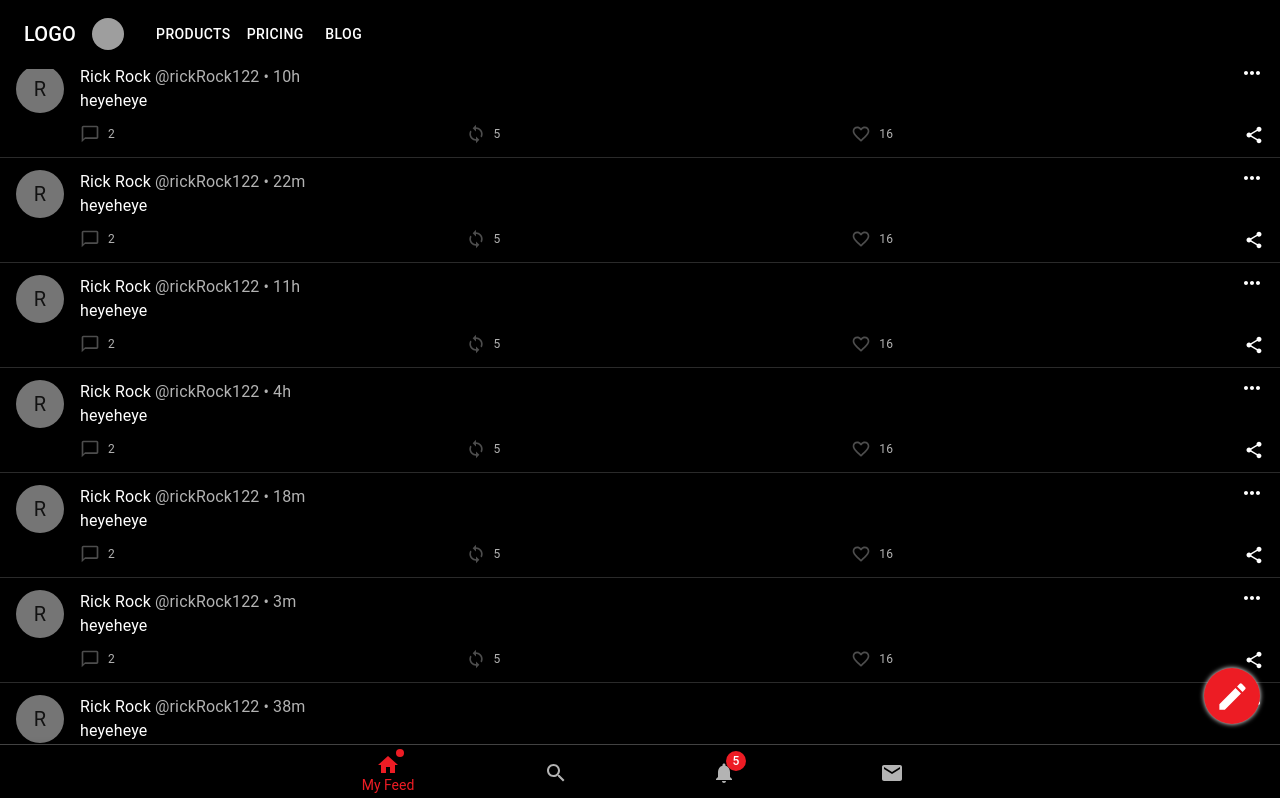
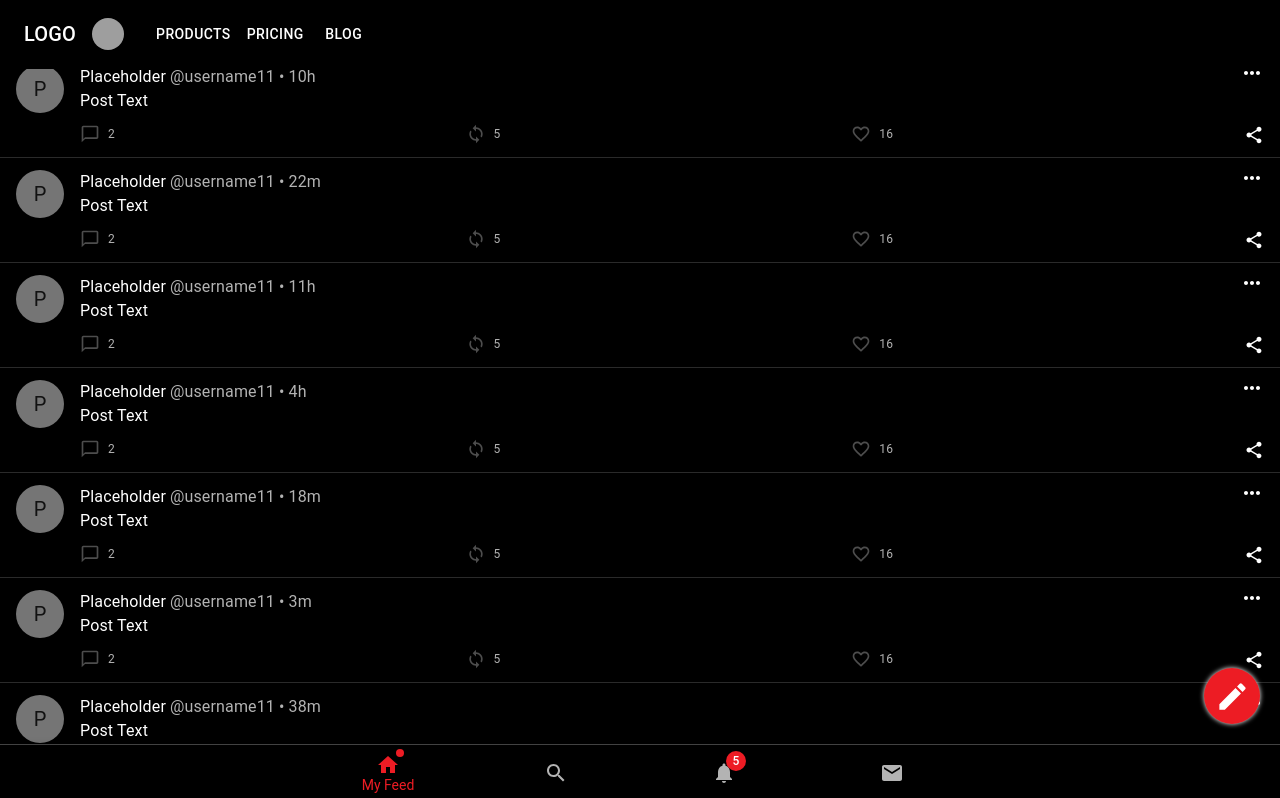
Before and after one commit to KailonSimon/social-app, a Next.js app: page / in a window 1280 px wide. Shown: the top 798 px of the page. Built offline with nearby package versions, Linux system fonts and the light colour scheme; grey boxes are pictures that could not be loaded.

Commit message:
Switched placeholders

```diff
--- a/data.js
+++ b/data.js
@@ -1,79 +1,79 @@
 const posts = [
     {
         id: 1,
-        displayName: "Rick Rock",
-        username: "rickRock122",
-        text: "heyeheye",
+        displayName: "Placeholder",
+        username: "username11",
+        text: "Post Text",
         date: "10h"
     },
     {
         id: 2,
-        displayName: "Rick Rock",
-        username: "rickRock122",
-        text: "heyeheye",
+        displayName: "Placeholder",
+        username: "username11",
+        text: "Post Text",
         date: "22m"
     },
     {
         id: 3,
-        displayName: "Rick Rock",
-        username: "rickRock122",
-        text: "heyeheye",
+        displayName: "Placeholder",
+        username: "username11",
+        text: "Post Text",
         date: "11h"
     },
     {
         id: 4,
-        displayName: "Rick Rock",
-        username: "rickRock122",
-        text: "heyeheye",
+        displayName: "Placeholder",
+        username: "username11",
+        text: "Post Text",
         date: "4h"
     },
     {
         id: 5,
-        displayName: "Rick Rock",
-        username: "rickRock122",
-        text: "heyeheye",
+        displayName: "Placeholder",
+        username: "username11",
+        text: "Post Text",
         date: "18m"
     },
     {
         id: 6,
-        displayName: "Rick Rock",
-        username: "rickRock122",
-        text: "heyeheye",
+        displayName: "Placeholder",
+        username: "username11",
+        text: "Post Text",
         date: "3m"
     },
     {
         id: 7,
-        displayName: "Rick Rock",
-        username: "rickRock122",
-        text: "heyeheye",
+        displayName: "Placeholder",
+        username: "username11",
+        text: "Post Text",
         date: "38m"
     },
     {
         id: 8,
-        displayName: "Rick Rock",
-        username: "rickRock122",
-        text: "heyeheye",
+        displayName: "Placeholder",
+        username: "username11",
+        text: "Post Text",
         date: "5m"
     },
     {
         id: 9,
-        displayName: "Rick Rock",
-        username: "rickRock122",
-        text: "heyeheye",
+        displayName: "Placeholder",
+        username: "username11",
+        text: "Post Text",
         date: "1h"
     },
     {
         id: 10,
-        displayName: "Rick Rock",
-        username: "rickRock122",
-        text: "heyeheye",
+        displayName: "Placeholder",
+        username: "username11",
+        text: "Post Text",
         date: "7h"
     },
     {
         id: 11,
-        displayName: "Rick Rock",
-        username: "rickRock122",
-        text: "heyeheye",
+        displayName: "Placeholder",
+        username: "username11",
+        text: "Post Text",
         date: "24m"
     },
 ]
```
